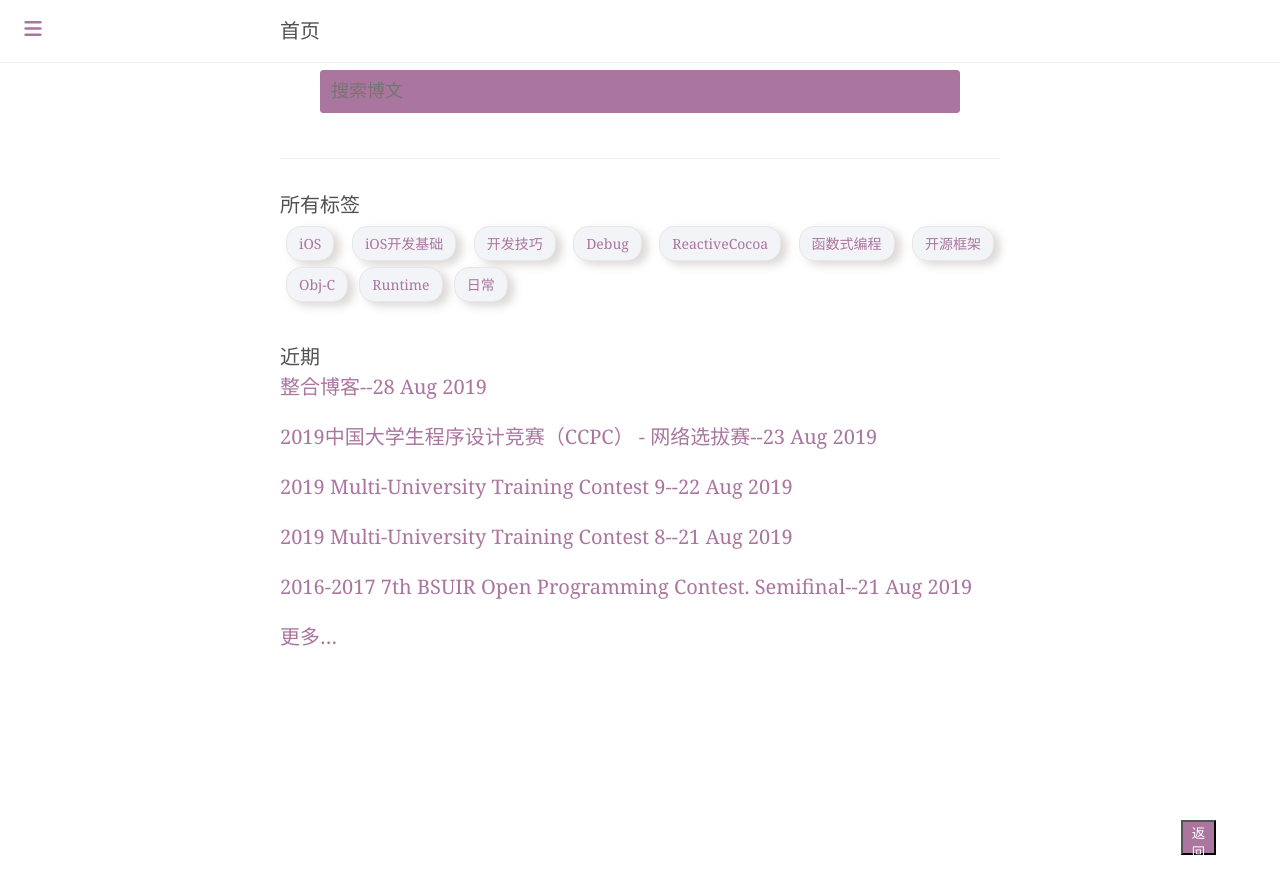
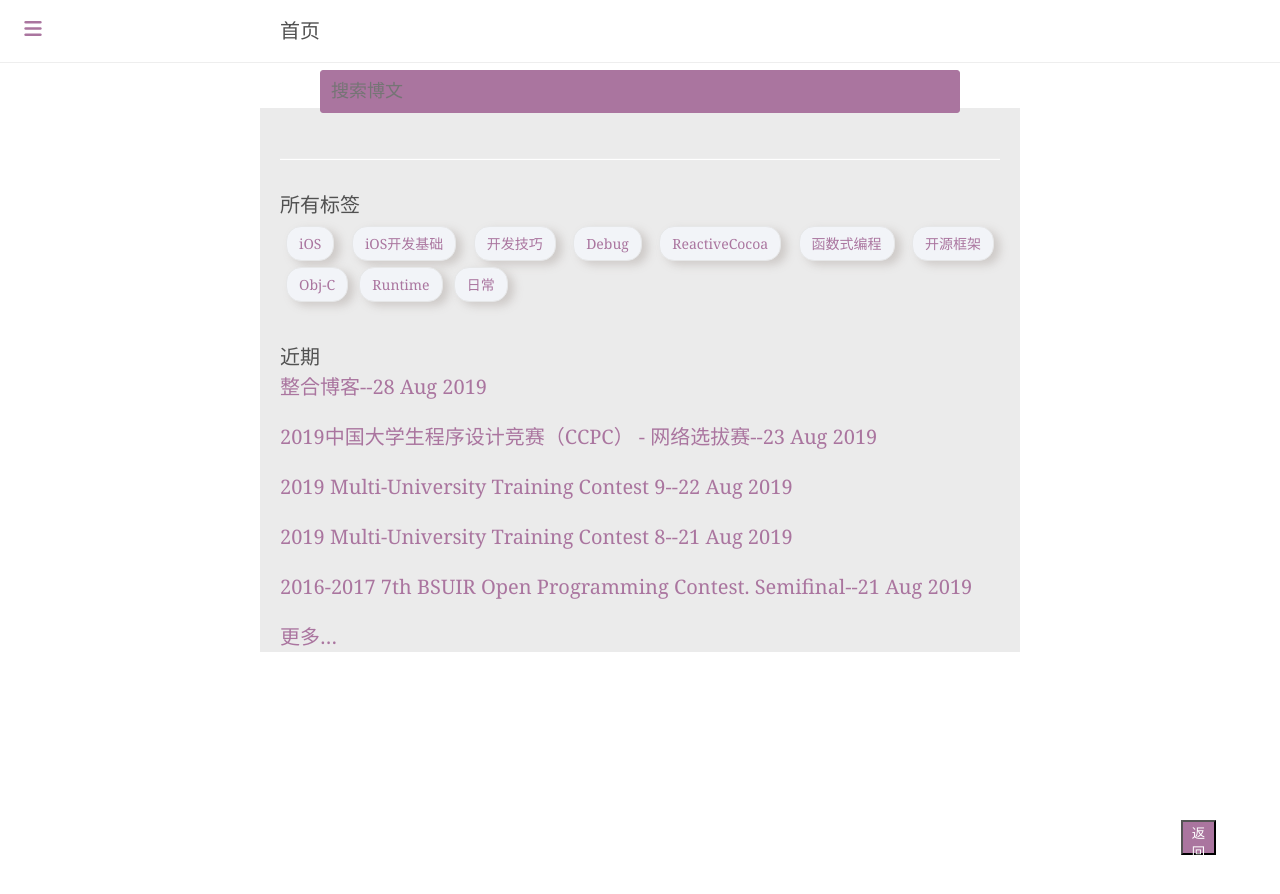
Before and after one commit to XtrueT/xtruet.github.com, a Jekyll site: the page built from index.html, in a window 1280 px wide. Shown: the top 894 px of the page. Built offline with Jekyll 4.4.1, drawn with Linux system fonts in a browser that asks for light colours; comment, search, counter and statistics services are not loaded.

Commit message:
Update index.css

```diff
--- a/public/css/index.css
+++ b/public/css/index.css
@@ -18,7 +18,7 @@ h3 {
 .content {
   margin-top: 45px;
   padding-top: 20px;
-  background-color: #fff;
+  background-color: rgb(235, 235, 235);
 }
 
 .masthead {
```
